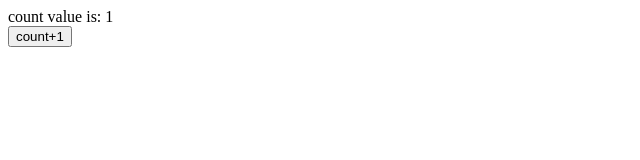
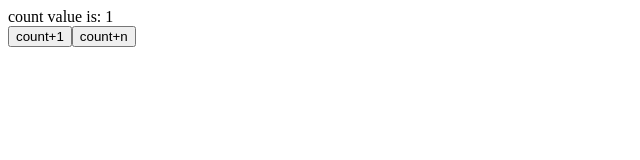
Before and after one commit to AzizjonShamsiyev/hello-vite, a Vue app: page / in a window 1280 px wide. Shown: the top 160 px of the page, without its empty margins (0-640 px from the left). Built offline with nearby package versions, Linux system fonts and the light colour scheme.

Commit message:
Update EventObject component - add count+n button with event parameter handling

```diff
--- a/src/components/EventObject.vue
+++ b/src/components/EventObject.vue
@@ -1,17 +1,25 @@
 <template>
-    <div>count value is: {{ count }}</div>
-    <button @click="addCount">count+1</button>
+  <div>count value is: {{ count }}</div>
+  <button @click="addCount">count+1</button>
+  <button @click="addCountN(3, $event)">count+n</button>
 </template>
 <script setup>
-    import { ref } from 'vue';
-    const count = ref(1);
-    const addCount = event => {
-        count.value ++;
-        if (count.value%2 === 0) {
-            event.target.style.border = '3px dotted';
-        }
-        else {
-            event.target.style.border = '3px solid';
-        }
-    }
+import { ref } from "vue";
+const count = ref(1);
+const addCount = (event) => {
+  count.value++;
+  if (count.value % 2 === 0) {
+    event.target.style.border = "3px dotted";
+  } else {
+    event.target.style.border = "3px solid";
+  }
+};
+const addCountN = (n, event) => {
+  count.value += n;
+  if (count.value % 2 === 0) {
+    event.target.style.border = "3px dotted";
+  } else {
+    event.target.style.border = "3px solid";
+  }
+};
 </script>
```
